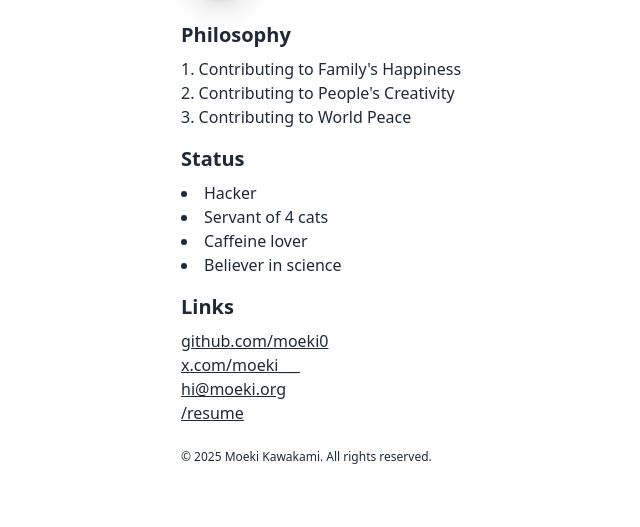
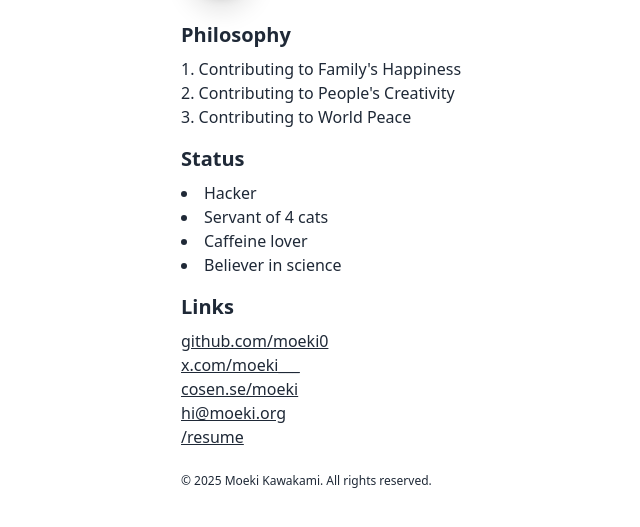
Before and after one commit to moeki0/website, an Astro site: page / in a window 1280 px wide. Shown: the part 163-690 px from the top of the page, without its empty margins (241-881 px from the left). Built offline with nearby package versions, Linux system fonts and the light colour scheme; Astro itself is replaced by a stand-in of ours.

Commit message:
Add link

```diff
--- a/src/pages/index.astro
+++ b/src/pages/index.astro
@@ -49,6 +49,14 @@ import BaseLayout from '../layouts/BaseLayout.astro';
         <li>
           <a
             class="underline hover:text-gray-600"
+            href="https://cosen.se/moeki"
+          >
+            cosen.se/moeki
+          </a>
+        </li>
+        <li>
+          <a
+            class="underline hover:text-gray-600"
             href="mailto:hi@moeki.org"
           >
             hi@moeki.org
```
